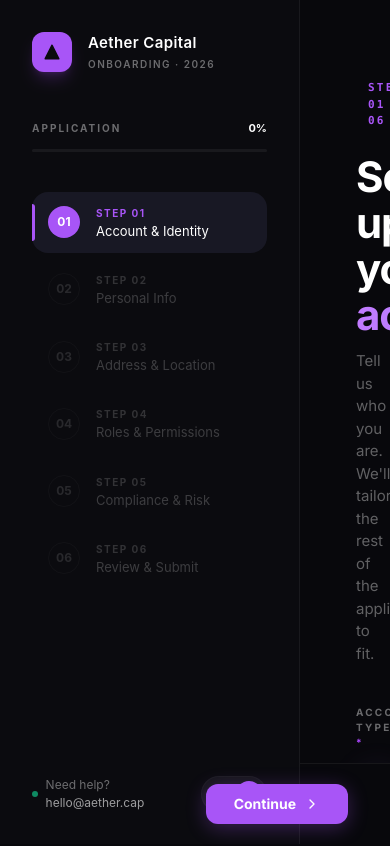
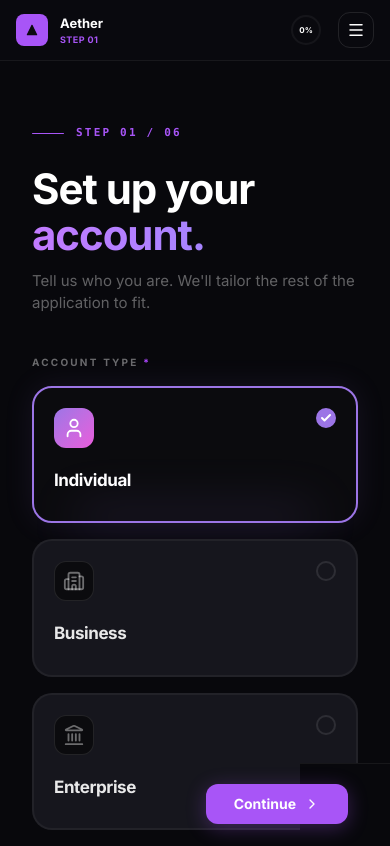
Before and after one commit to BeautyMauryaa/AetherCapital, a React (Vite) app in the folder client/: page / in a window 390 px wide. Shown: the top 846 px of the page. Built offline with nearby package versions, Linux system fonts and the light colour scheme.

Commit message:
responsive fixed

```diff
--- a/client/src/features/onboarding/components/address/TimezoneSelect.jsx
+++ b/client/src/features/onboarding/components/address/TimezoneSelect.jsx
@@ -1,50 +1,74 @@
-import React from 'react';
-import { ChevronDown, Globe } from 'lucide-react';
-import { useOnboardingStore } from "@/app/store/onboarding.store";
+// import React from 'react';
+// import { ChevronDown, Globe } from 'lucide-react';
+// import { useOnboardingStore } from "@/app/store/onboarding.store";
+// import { useTheme } from "@/context/ThemeContext";
 
-const TimezoneSelect = () => {
-  const { formData, updateForm } = useOnboardingStore();
+// const TimezoneSelect = () => {
+//   const { formData, updateForm } = useOnboardingStore();
+//   const { theme } = useTheme();
+//   const isDark = theme === "dark";
 
-  // Default to London to match image_5a383b.png
-  const selectedTimezone = formData.timezone || "Europe/London";
+//   const selectedTimezone = formData.timezone || "Europe/London";
 
-  return (
-    <div className="w-full mb-10">
-      {/* Label Styling */}
-      <label className="text-[10px] text-white/40 font-bold tracking-[0.2em] uppercase mb-4 block">
-        Time Zone
-      </label>
+//   return (
+//     <div className="w-full mb-10">
+//       {/* Label */}
+//       <label className={`text-[10px] font-bold tracking-[0.2em] uppercase mb-4 block
+//         ${isDark ? "text-white/40" : "text-slate-400"}`}>
+//         Time Zone
+//       </label>
 
-      <div className="relative group">
-        {/* Custom Dropdown Trigger */}
-        <div className="w-full h-[56px] bg-white/[0.03] border border-white/10 rounded-xl px-5 flex items-center justify-between cursor-pointer group-hover:border-white/20 transition-all focus-within:border-purple-500/50">
-          <div className="flex items-center gap-3">
-            <Globe size={18} className="text-white/20" />
-            <span className="text-sm font-medium text-white/90">
-              {selectedTimezone}
-            </span>
-          </div>
-          <ChevronDown size={18} className="text-white/20 group-hover:text-white/40 transition-colors" />
-        </div>
+//       <div className="relative group">
+//         {/* Display trigger */}
+//         <div className={`w-full h-[56px] rounded-xl px-5 flex items-center justify-between
+//           cursor-pointer transition-all border
+//           ${isDark
+//             ? "bg-white/[0.03] border-white/10 hover:border-white/20 focus-within:border-purple-500/50"
+//             : "bg-white border-slate-200 hover:border-slate-300 focus-within:border-purple-500/50"
+//           }`}>
+//           <div className="flex items-center gap-3">
+//             <Globe size={18} className={isDark ? "text-white/20" : "text-slate-400"} />
+//             <span className={`text-sm font-medium
+//               ${isDark ? "text-white/90" : "text-slate-800"}`}>
+//               {selectedTimezone}
+//             </span>
+//           </div>
+//           <ChevronDown size={18} className={isDark ? "text-white/20 group-hover:text-white/40" : "text-slate-400 group-hover:text-slate-600"} />
+//         </div>
 
-        {/* This is a hidden real select for accessibility/form submission if needed */}
-        <select
-          value={selectedTimezone}
-          onChange={(e) => updateForm({ timezone: e.target.value })}
-          className="absolute inset-0 w-full h-full opacity-0 cursor-pointer appearance-none"
-        >
-          <option value="America/New_York">America/New_York</option>
-          <option value="Europe/London">Europe/London</option>
-          <option value="Europe/Berlin">Europe/Berlin</option>
-          <option value="Asia/Kolkata">Asia/Kolkata</option>
-        </select>
-      </div>
+//         {/* Hidden real select */}
+//         <select
+//           value={selectedTimezone}
+//           onChange={(e) => updateForm({ timezone: e.target.value })}
+//           className="absolute inset-0 w-full h-full opacity-0 cursor-pointer appearance-none"
+//         >
+//           <option value="America/New_York">America/New_York</option>
+//           <option value="America/Los_Angeles">America/Los_Angeles</option>
+//           <option value="America/Chicago">America/Chicago</option>
+//           <option value="America/Toronto">America/Toronto</option>
+//           <option value="America/Sao_Paulo">America/Sao_Paulo</option>
+//           <option value="Europe/London">Europe/London</option>
+//           <option value="Europe/Berlin">Europe/Berlin</option>
+//           <option value="Europe/Paris">Europe/Paris</option>
+//           <option value="Europe/Amsterdam">Europe/Amsterdam</option>
+//           <option value="Asia/Kolkata">Asia/Kolkata</option>
+//           <option value="Asia/Dubai">Asia/Dubai</option>
+//           <option value="Asia/Singapore">Asia/Singapore</option>
+//           <option value="Asia/Tokyo">Asia/Tokyo</option>
+//           <option value="Asia/Shanghai">Asia/Shanghai</option>
+//           <option value="Africa/Lagos">Africa/Lagos</option>
+//           <option value="Africa/Nairobi">Africa/Nairobi</option>
+//           <option value="Australia/Sydney">Australia/Sydney</option>
+//           <option value="UTC">UTC</option>
+//         </select>
+//       </div>
 
-      <p className="text-[10px] text-white/20 mt-3 tracking-wide">
-        Auto-detected from country — <span className="italic">editable</span>
-      </p>
-    </div>
-  );
-};
+//       <p className={`text-[10px] mt-3 tracking-wide
+//         ${isDark ? "text-white/20" : "text-slate-400"}`}>
+//         Auto-detected from country — <span className="italic">editable</span>
+//       </p>
+//     </div>
+//   );
+// };
 
-export default TimezoneSelect;
+// export default TimezoneSelect;
--- a/client/src/features/onboarding/components/documents/DocumentChecklist.jsx
+++ b/client/src/features/onboarding/components/documents/DocumentChecklist.jsx
@@ -15,39 +15,59 @@ const DocumentChecklist = () => {
   const { theme } = useTheme();
   const isDark = theme === "dark";
 
-  const [uploaded, setUploaded] = useState({});
-
   const handleUpload = (docId, file) => {
     if (!file) return;
+    updateForm({
+      documents: {
+        ...(formData.documents || {}),
+        [docId]: file, // ✅ File object — store handles routing to fileStore
+      },
+    });
+  };
 
-    // Track in local state for UI
-    setUploaded((prev) => ({ ...prev, [docId]: file }));
-
-    // Store in Zustand as { docId: File } object
-    const existing = formData.documents || {};
-    updateForm({
-      documents: { ...existing, [docId]: file },
-    });
+  // ── Read upload status from formData (set by store after updateForm) ──────
+  // After store processes it: File objects go to fileStore,
+  // names go to formData.documents__names
+  const getDocName = (docId) => {
+    // 1. Still in formData.documents as File (same session, no refresh)
+    const entry = formData.documents?.[docId];
+    if (entry instanceof File) return entry.name;
+    // 2. Persisted metadata after store processed it
+    return formData.documents__names?.[docId] ?? null;
   };
 
   return (
     <div className="space-y-3">
       {DOCS.map((doc) => {
-        const isUploaded = !!uploaded[doc.id];
+        const docName    = getDocName(doc.id);
+        const isUploaded = !!docName;
 
         return (
           <div
             key={doc.id}
             className={`flex justify-between items-center p-4 rounded-xl border transition-all
               ${isUploaded
-                ? isDark ? "border-emerald-500/30 bg-emerald-500/5" : "border-emerald-400/30 bg-emerald-50"
-                : isDark ? "border-white/10 bg-white/5" : "border-slate-200 bg-white"
+                ? isDark
+                  ? "border-emerald-500/30 bg-emerald-500/5"
+                  : "border-emerald-400/30 bg-emerald-50"
+                : isDark
+                  ? "border-white/10 bg-white/5"
+                  : "border-slate-200 bg-white"
               }`}
           >
-            <span className={`text-[14px] font-medium
-              ${isDark ? "text-white/80" : "text-slate-700"}`}>
-              {doc.label}
-            </span>
+            <div className="flex flex-col gap-0.5">
+              <span className={`text-[14px] font-medium
+                ${isDark ? "text-white/80" : "text-slate-700"}`}>
+                {doc.label}
+              </span>
+              {/* ✅ Show filename under label when uploaded */}
+              {isUploaded && (
+                <span className={`text-[11px] font-mono italic
+                  ${isDark ? "text-white/30" : "text-slate-400"}`}>
+                  {docName}
+                </span>
+              )}
+            </div>
 
             {isUploaded ? (
               <div className="flex items-center gap-2 text-emerald-500">
--- a/client/src/features/onboarding/components/layout/AppLayout.jsx
+++ b/client/src/features/onboarding/components/layout/AppLayout.jsx
@@ -1,12 +1,13 @@
 import StepSidebar from "./StepSidebar";
 import { useTheme } from "@/context/ThemeContext";
+
 const AppLayout = ({ children }) => {
   return (
-    <div className="flex min-h-screen transition-colors duration-300"
+    <div className="flex flex-col lg:flex-row min-h-screen transition-colors duration-300"
          style={{ backgroundColor: 'var(--bg-main)', color: 'var(--text-main)' }}>
       <StepSidebar />
-      <main className="flex-1 overflow-y-auto h-screen px-10">
-        <div className="max-w-5xl mx-auto py-10">
+      <main className="flex-1 overflow-y-auto h-screen px-4 md:px-10">
+        <div className="max-w-5xl mx-auto py-6 md:py-10">
           {children}
         </div>
       </main>
--- a/client/src/features/onboarding/components/layout/OnboardingLayout.jsx
+++ b/client/src/features/onboarding/components/layout/OnboardingLayout.jsx
@@ -1,3 +1,27 @@
+// import { useOnboardingStore } from "@/app/store/onboarding.store";
+// import StepSidebar from "@/features/onboarding/components/layout/StepSidebar";
+
+// const OnboardingLayout = ({ children }) => {
+//   const currentStep = useOnboardingStore((state) => state.step);
+
+//   return (
+//     <div className="flex min-h-screen bg-[#08080C] text-white font-sans selection:bg-purple-500/30">
+//       <StepSidebar currentStep={currentStep} />
+
+//       <main className="flex-1 flex flex-col h-screen overflow-hidden">
+//         <div className="flex-1 overflow-y-auto px-12 py-10 custom-scrollbar">
+//           <div className="max-w-4xl mx-auto w-full">
+//             {children}
+//           </div>
+//         </div>
+//       </main>
+
+//     </div>
+//   );
+// };
+
+// export default OnboardingLayout;
+
 import { useOnboardingStore } from "@/app/store/onboarding.store";
 import StepSidebar from "@/features/onboarding/components/layout/StepSidebar";
 
@@ -5,11 +29,16 @@ const OnboardingLayout = ({ children }) => {
   const currentStep = useOnboardingStore((state) => state.step);
 
   return (
-    <div className="flex min-h-screen bg-[#08080C] text-white font-sans selection:bg-purple-500/30">
+    /* Changed flex to flex-col on mobile, flex-row on desktop */
+    <div className="flex flex-col lg:flex-row min-h-screen bg-[#08080C] text-white font-sans selection:bg-purple-500/30">
+
+      {/* 1. Sidebar/Header */}
       <StepSidebar currentStep={currentStep} />
 
+      {/* 2. Main Content Area */}
       <main className="flex-1 flex flex-col h-screen overflow-hidden">
-        <div className="flex-1 overflow-y-auto px-12 py-10 custom-scrollbar">
+        {/* Added h-full and removed fixed h-screen to allow proper scrolling */}
+        <div className="flex-1 overflow-y-auto px-6 md:px-12 py-6 md:py-10 custom-scrollbar">
           <div className="max-w-4xl mx-auto w-full">
             {children}
           </div>
--- a/client/src/features/onboarding/components/layout/StepSidebar.jsx
+++ b/client/src/features/onboarding/components/layout/StepSidebar.jsx
@@ -1,65 +1,102 @@
-import React from 'react';
-import { Check, Sun, Moon } from 'lucide-react';
+import React, { useState } from 'react';
+import { Check, Sun, Moon, ChevronDown, Menu, X } from 'lucide-react';
 import { useOnboardingStore } from "@/app/store/onboarding.store";
 import { STEPS } from "@/features/onboarding/utils/stepConfig";
 import { useTheme } from "@/context/ThemeContext";
 
 const StepSidebar = () => {
-  // Destructure setStep from the store to make handleStepClick work
-  const {
-    step: currentStep,
-    reachedStep,
-    setStep
-  } = useOnboardingStore();
-
+  const { step: currentStep, reachedStep, setStep } = useOnboardingStore();
   const { theme, toggleTheme } = useTheme();
   const isDark = theme === 'dark';
 
-  // Progress calculation
+  // Mobile Menu State
+  const [isOpen, setIsOpen] = useState(false);
+
   const progress = ((reachedStep - 1) / (STEPS.length - 1)) * 100;
 
   const handleStepClick = (targetId) => {
-    // Only allow clicking if the target step has been unlocked (reached)
     if (targetId <= reachedStep) {
       setStep(targetId);
+      setIsOpen(false); // Close mobile menu on select
     }
   };
 
   return (
-    <aside className={`w-[300px] min-h-screen border-r transition-colors duration-300 p-8 flex flex-col flex-shrink-0 font-sans
-      ${isDark
-        ? 'bg-[#0B0B0F] border-white/[0.06] text-white'
-        : 'bg-[#F9FAFB] border-black/[0.06] text-slate-900'}`}
-    >
-      {/* Logo Area */}
-      <div className="flex items-center gap-4 mb-12">
-        <div className="w-10 h-10 bg-[#a855f7] rounded-xl flex items-center justify-center shadow-lg shadow-purple-500/20">
-          <svg width="20" height="20" viewBox="0 0 24 24" fill="none" xmlns="http://www.w3.org/2000/svg">
+    <>
+      {/* --- MOBILE/TABLET HEADER --- */}
+      <header className={`lg:hidden sticky top-0 z-[100] w-full border-b transition-colors duration-300 px-4 py-3 flex items-center justify-between
+        ${isDark ? 'bg-[#0B0B0F]/80 border-white/[0.06]' : 'bg-white/80 border-black/[0.06]'} backdrop-blur-md`}>
+
+        <div className="flex items-center gap-3">
+          <div className="w-8 h-8 bg-[#a855f7] rounded-lg flex items-center justify-center">
+            <svg width="14" height="14" viewBox="0 0 24 24" fill="none">
                <path d="M12 4L4 20H20L12 4Z" fill={isDark ? "#0B0B0F" : "#FFF"} stroke={isDark ? "#0B0B0F" : "#FFF"} strokeWidth="2" strokeLinejoin="round"/>
             </svg>
           </div>
           <div>
-          <h1 className={`text-[15px] font-semibold tracking-wide ${isDark ? 'text-white' : 'text-slate-900'}`}>Aether Capital</h1>
+            <h1 className={`text-[13px] font-semibold ${isDark ? 'text-white' : 'text-slate-900'}`}>Aether</h1>
+            <p className="text-[9px] uppercase tracking-wider text-[#a855f7] font-bold">Step 0{currentStep}</p>
+          </div>
+        </div>
+
+        <div className="flex items-center gap-2">
+          {/* Progress Circle (Mobile Only) */}
+          <div className="relative w-8 h-8 flex items-center justify-center mr-2">
+            <svg className="w-full h-full transform -rotate-90">
+              <circle cx="16" cy="16" r="14" stroke="currentColor" strokeWidth="2" fill="transparent" className={isDark ? 'text-white/5' : 'text-slate-100'} />
+              <circle cx="16" cy="16" r="14" stroke="#a855f7" strokeWidth="2" fill="transparent" strokeDasharray={88} strokeDashoffset={88 - (88 * progress) / 100} strokeLinecap="round" className="transition-all duration-700" />
+            </svg>
+            <span className={`absolute text-[8px] font-bold ${isDark ? 'text-white' : 'text-slate-900'}`}>{Math.round(progress)}%</span>
+          </div>
+
+          <button
+            onClick={() => setIsOpen(!isOpen)}
+            className={`p-2 rounded-xl border ${isDark ? 'border-white/10 text-white' : 'border-slate-200 text-slate-900'}`}
+          >
+            {isOpen ? <X size={18} /> : <Menu size={18} />}
+          </button>
+        </div>
+      </header>
+
+      {/* --- SIDEBAR / MOBILE DRAWER --- */}
+      <aside className={`
+        /* Desktop Logic */
+        lg:w-[300px] lg:min-h-screen lg:border-r lg:sticky lg:top-0 lg:flex
+
+        /* Mobile Overlay Logic */
+        max-lg:fixed max-lg:inset-0 max-lg:z-[90] max-lg:transition-transform max-lg:duration-300
+        ${isOpen ? 'max-lg:translate-y-0' : 'max-lg:-translate-y-full lg:translate-y-0'}
+
+        p-8 flex-col flex-shrink-0 font-sans transition-colors duration-300
+        ${isDark ? 'bg-[#0B0B0F] border-white/[0.06] text-white' : 'bg-[#F9FAFB] border-black/[0.06] text-slate-900'}
+      `}>
+
+        {/* Hide Logo on Mobile Overlay (it's already in the sticky header) */}
+        <div className="hidden lg:flex items-center gap-4 mb-12">
+          <div className="w-10 h-10 bg-[#a855f7] rounded-xl flex items-center justify-center shadow-lg shadow-purple-500/20">
+            <svg width="20" height="20" viewBox="0 0 24 24" fill="none">
+                <path d="M12 4L4 20H20L12 4Z" fill={isDark ? "#0B0B0F" : "#FFF"} stroke={isDark ? "#0B0B0F" : "#FFF"} strokeWidth="2" strokeLinejoin="round"/>
+            </svg>
+          </div>
+          <div>
+            <h1 className="text-[15px] font-semibold tracking-wide">Aether Capital</h1>
             <p className={`text-[10px] mt-0.5 font-semibold tracking-[0.15em] uppercase ${isDark ? 'text-white/40' : 'text-slate-400'}`}>Onboarding · 2026</p>
           </div>
         </div>
 
-      {/* Progress Bar */}
-      <div className="mb-10">
+        {/* Progress Bar (Desktop Only) */}
+        <div className="hidden lg:block mb-10">
           <div className="flex justify-between items-center mb-3">
             <p className={`text-[10px] font-bold tracking-[0.2em] uppercase ${isDark ? 'text-white/40' : 'text-slate-400'}`}>Application</p>
-          <p className={`text-[11px] font-bold ${isDark ? 'text-white' : 'text-slate-900'}`}>{Math.round(progress)}%</p>
+            <p className="text-[11px] font-bold">{Math.round(progress)}%</p>
           </div>
           <div className={`h-[3px] w-full rounded-full overflow-hidden ${isDark ? 'bg-white/[0.06]' : 'bg-slate-200'}`}>
-          <div
-            className="h-full bg-[#a855f7] rounded-full transition-all duration-700 ease-out"
-            style={{ width: `${progress}%` }}
-          />
+            <div className="h-full bg-[#a855f7] transition-all duration-700 ease-out" style={{ width: `${progress}%` }} />
           </div>
         </div>
 
-      {/* Steps List */}
-      <nav className="flex flex-col gap-1.5">
+        {/* Steps List (Scrollable on Mobile if many steps exist) */}
+        <nav className="flex flex-col gap-1.5 overflow-y-auto max-lg:mt-16">
           {STEPS.map((s) => {
             const isActive = currentStep === s.id;
             const isUnlocked = s.id <= reachedStep;
@@ -70,38 +107,23 @@ const StepSidebar = () => {
                 key={s.id}
                 onClick={() => handleStepClick(s.id)}
                 className={`relative flex items-center gap-4 px-4 py-3.5 rounded-2xl transition-all duration-300
-                ${isActive
-                  ? (isDark ? 'bg-[#181824]' : 'bg-white shadow-md border border-slate-100')
-                  : 'bg-transparent'
-                }
+                  ${isActive ? (isDark ? 'bg-[#181824]' : 'bg-white shadow-md border border-slate-100') : 'bg-transparent'}
                   ${isUnlocked ? 'cursor-pointer' : 'cursor-not-allowed opacity-40'}
                 `}
               >
-              {isActive && (
-                <div className="absolute left-0 top-3 bottom-3 w-[3px] bg-[#a855f7] rounded-r-full" />
-              )}
+                {isActive && <div className="absolute left-0 top-3 bottom-3 w-[3px] bg-[#a855f7] rounded-r-full" />}
 
-              <div
-                className={`flex-shrink-0 w-8 h-8 rounded-full flex items-center justify-center text-[12px] font-bold transition-all duration-300
-                  ${isCompleted
-                    ? 'bg-[#10b981] text-white'
-                    : isActive
-                    ? 'bg-[#a855f7] text-white'
-                    : (isDark ? 'border border-white/[0.08] text-white/30' : 'border border-slate-200 text-slate-400')
-                  }`}
-              >
-                {isCompleted ? <Check size={16} strokeWidth={3.5} /> : s.id < 10 ? `0${s.id}` : s.id}
+                <div className={`flex-shrink-0 w-8 h-8 rounded-full flex items-center justify-center text-[11px] font-bold transition-all duration-300
+                    ${isCompleted ? 'bg-[#10b981] text-white' : isActive ? 'bg-[#a855f7] text-white' : (isDark ? 'border border-white/[0.08] text-white/30' : 'border border-slate-200 text-slate-400')}
+                `}>
+                  {isCompleted ? <Check size={14} strokeWidth={4} /> : s.id}
                 </div>
 
-              <div className="flex flex-col">
-                <span className={`text-[10px] font-bold tracking-[0.15em] uppercase mb-0.5
-                  ${isActive ? 'text-[#a855f7]' : (isDark ? 'text-white/40' : 'text-slate-400')}`}>
+                <div className="flex flex-col min-w-0">
+                  <span className={`text-[9px] font-bold tracking-[0.15em] uppercase ${isActive ? 'text-[#a855f7]' : (isDark ? 'text-white/40' : 'text-slate-400')}`}>
                     Step 0{s.id}
                   </span>
-                <span className={`text-[13px] leading-tight
-                  ${isActive
-                    ? (isDark ? 'text-white' : 'text-slate-900 font-semibold')
-                    : (isDark ? 'text-white/50' : 'text-slate-500')}`}>
+                  <span className={`text-[13px] leading-tight truncate ${isActive ? (isDark ? 'text-white' : 'text-slate-900 font-semibold') : (isDark ? 'text-white/50' : 'text-slate-500')}`}>
                     {s.title}
                   </span>
                 </div>
@@ -110,47 +132,28 @@ const StepSidebar = () => {
           })}
         </nav>
 
-      {/* Footer / Theme Toggle */}
-      <div className="mt-auto pt-6">
+        {/* Footer */}
+        <div className="mt-auto pt-6 flex flex-col gap-6">
           <div className="flex items-center justify-between">
             <div className="flex items-center gap-2">
               <div className="w-1.5 h-1.5 rounded-full bg-[#10b981] animate-pulse" />
-            <p className={`text-[12px] ${isDark ? 'text-white/40' : 'text-slate-500'}`}>
-              Need help?{' '}
-              <span className={`transition-colors cursor-pointer ${isDark ? 'text-white/60 hover:text-white' : 'text-slate-900 hover:text-purple-600'}`}>hello@aether.cap</span>
+              <p className={`text-[11px] ${isDark ? 'text-white/40' : 'text-slate-500'}`}>
+                Support: <span className="hover:text-[#a855f7] cursor-pointer">hello@aether.cap</span>
               </p>
             </div>
 
-          <div className={`flex items-center gap-1 p-1 rounded-full border transition-colors
-            ${isDark ? 'bg-[#15151A] border-white/[0.03]' : 'bg-slate-200 border-slate-300'}`}>
-
-            <button
-              type="button"
-              onClick={() => theme !== 'light' && toggleTheme()}
-              className={`p-1.5 rounded-full transition-all duration-300 ${
-                theme === 'light'
-                ? 'bg-white text-orange-500 shadow-sm'
-                : 'text-white/30 hover:text-white'
-              }`}
-            >
-              <Sun size={14} fill={theme === 'light' ? "currentColor" : "none"} />
+            <div className={`flex items-center gap-1 p-1 rounded-full border ${isDark ? 'bg-[#15151A] border-white/[0.03]' : 'bg-slate-200 border-slate-300'}`}>
+              <button type="button" onClick={() => theme !== 'light' && toggleTheme()} className={`p-1.5 rounded-full transition-all ${theme === 'light' ? 'bg-white text-orange-500 shadow-sm' : 'text-white/30'}`}>
+                <Sun size={12} fill={theme === 'light' ? "currentColor" : "none"} />
               </button>
-
-            <button
-              type="button"
-              onClick={() => theme !== 'dark' && toggleTheme()}
-              className={`p-1.5 rounded-full transition-all duration-300 ${
-                isDark
-                ? 'bg-[#a855f7] text-white shadow-lg'
-                : 'text-slate-500 hover:text-slate-900'
-              }`}
-            >
-              <Moon size={14} fill={isDark ? "currentColor" : "none"} />
+              <button type="button" onClick={() => theme !== 'dark' && toggleTheme()} className={`p-1.5 rounded-full transition-all ${isDark ? 'bg-[#a855f7] text-white' : 'text-slate-500'}`}>
+                <Moon size={12} fill={isDark ? "currentColor" : "none"} />
               </button>
             </div>
           </div>
         </div>
       </aside>
+    </>
   );
 };
 
--- a/client/src/features/onboarding/pages/Step5Compliance.jsx
+++ b/client/src/features/onboarding/pages/Step5Compliance.jsx
@@ -23,12 +23,20 @@ function useIsDark() {
 const Step5CorpCompliance = () => {
   const { formData, nextStep, prevStep } = useOnboardingStore();
   const isDark = useIsDark();
+const handleContinue = () => {
+  const requiredDocs = ['incorp_cert', 'tax_id', 'proof_addr', 'ubo_registry'];
 
-  const handleContinue = () => {
-    // These IDs must match exactly what DocumentChecklist uses
-    const requiredDocs = ['incorp_cert', 'tax_id', 'proof_addr', 'ubo_registry'];
-    const uploadedDocs = formData.documents || {};
-    const missing = requiredDocs.filter(id => !uploadedDocs[id]);
+  const missing = requiredDocs.filter((id) => {
+    // File object still in formData (same session)
+    const entry = formData.documents?.[id];
+    if (entry instanceof File) return false; // ✅ present
+
+    // Persisted metadata name written by store
+    const persistedName = formData.documents__names?.[id];
+    if (persistedName) return false; // ✅ present
+
+    return true; // ❌ missing
+  });
 
   if (missing.length > 0) {
     alert(`Please upload all required documents before continuing.\nMissing: ${missing.length} document(s).`);
```
Also changed, not shown: client/src/features/onboarding/pages/Step3Address.jsx (+67 -35 lines). Lines whose indentation alone changed are shown as unchanged.
